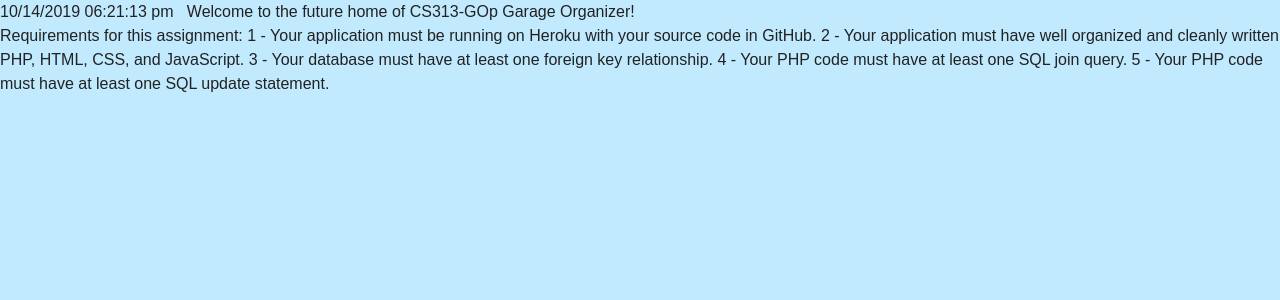
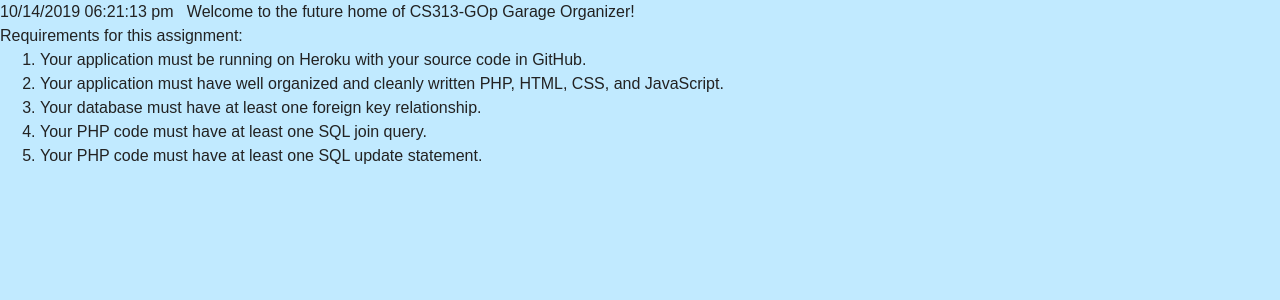
Before and after one commit to mToebler/cs313-gop, a PHP site: page / in a window 1280 px wide. Shown: the top 300 px of the page. Run offline with PHP 8.4, Linux system fonts and the light colour scheme.

Commit message:
index changes

```diff
--- a/web/index.php
+++ b/web/index.php
@@ -25,16 +25,18 @@ $date = date('m/d/Y h:i:s a', time());
 <div>
 <?=$date?> &nbsp; Welcome to the future home of <?php echo 'CS313-GOp Garage Organizer!'; ?>
 <div>
-Requirements for this assignment:
-1 - Your application must be running on Heroku with your source code in GitHub.
+   Requirements for this assignment:
+   <ol>
+      <li>Your application must be running on Heroku with your source code in GitHub.</li>
 
-2 - Your application must have well organized and cleanly written PHP, HTML, CSS, and JavaScript.
+      <li>Your application must have well organized and cleanly written PHP, HTML, CSS, and JavaScript.</li>
 
-3 - Your database must have at least one foreign key relationship.
+      <li>Your database must have at least one foreign key relationship.</li>
 
-4 - Your PHP code must have at least one SQL join query.
+      <li>Your PHP code must have at least one SQL join query.</li>
 
-5 - Your PHP code must have at least one SQL update statement.
+      <li>Your PHP code must have at least one SQL update statement.</li>
+   </ol>
 </div>
 </div>
 </body>
```
